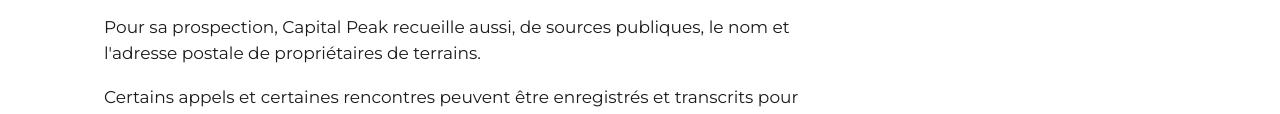
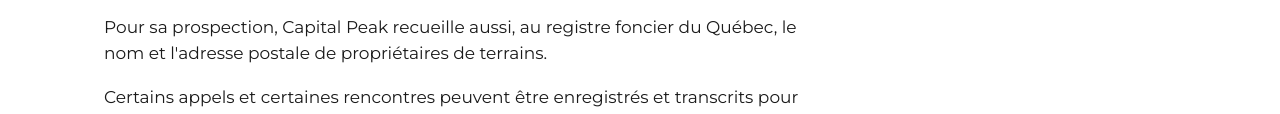
Before and after one commit to GroupePeak/visezlesommet, a plain HTML site: page confidentialite/index.html in a window 1280 px wide. Shown: the part 601-715 px from the top of the page. Drawn offline with Linux system fonts and the light colour scheme.

Commit message:
Site 0.7.5 : la page Confidentialité nomme le registre foncier
Co-Authored-By: Claude Fable 5.2 <noreply@anthropic.com>
Claude-Session: https://claude.ai/code/session_01GoUPj6CiNx5bKxWWkvQQ6H

```diff
--- a/confidentialite/index.html
+++ b/confidentialite/index.html
@@ -12,7 +12,7 @@
 <p class="note">Dernière mise à jour : 23 novembre 2026.</p>
 <h2>Qui nous sommes</h2><p>Ce site est celui d'Habitation Peak inc. et de Capital Peak inc., deux sociétés du Groupe Peak établies à Richelieu, au Québec.</p>
 <h2>Les renseignements que nous recueillons</h2><p>Nous recueillons les renseignements que vous nous transmettez par courriel ou par téléphone : votre nom, vos coordonnées, l'adresse du bâtiment ou du terrain, la description de votre projet, ainsi que les photos et les documents que vous nous envoyez.</p>
-<p>Pour sa prospection, Capital Peak recueille aussi, de sources publiques, le nom et l'adresse postale de propriétaires de terrains.</p>
+<p>Pour sa prospection, Capital Peak recueille aussi, au registre foncier du Québec, le nom et l'adresse postale de propriétaires de terrains.</p>
 <p>Certains appels et certaines rencontres peuvent être enregistrés et transcrits pour le suivi de votre dossier. Quand un appel ou une rencontre est enregistré, nous vous le disons au début.</p>
 <p>Ce site n'utilise aucun témoin de suivi ni aucun outil de mesure d'audience.</p>
 <p>Ce site est hébergé par GitHub Pages, qui enregistre l'adresse IP des visiteurs dans ses journaux pour des raisons de sécurité.</p>
```
